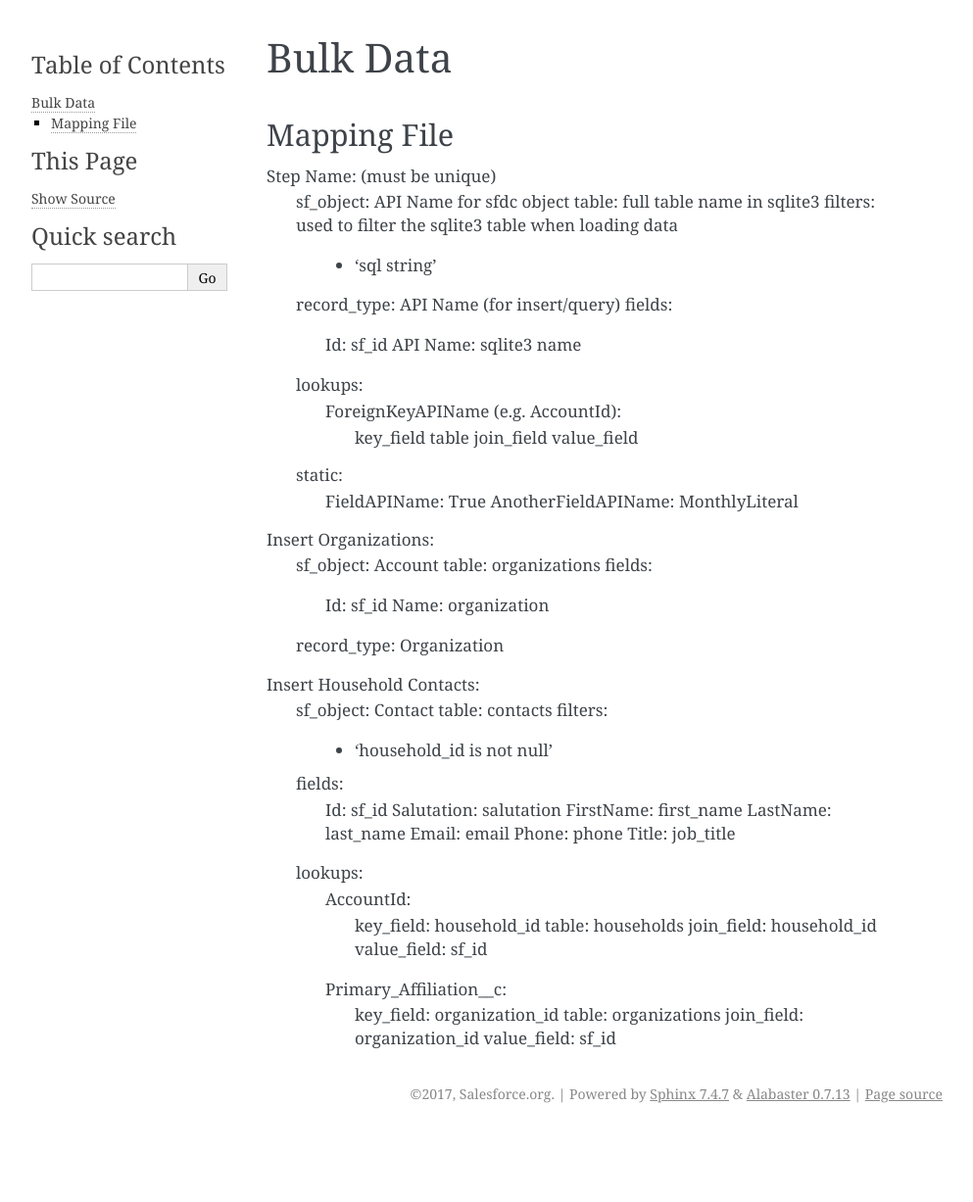
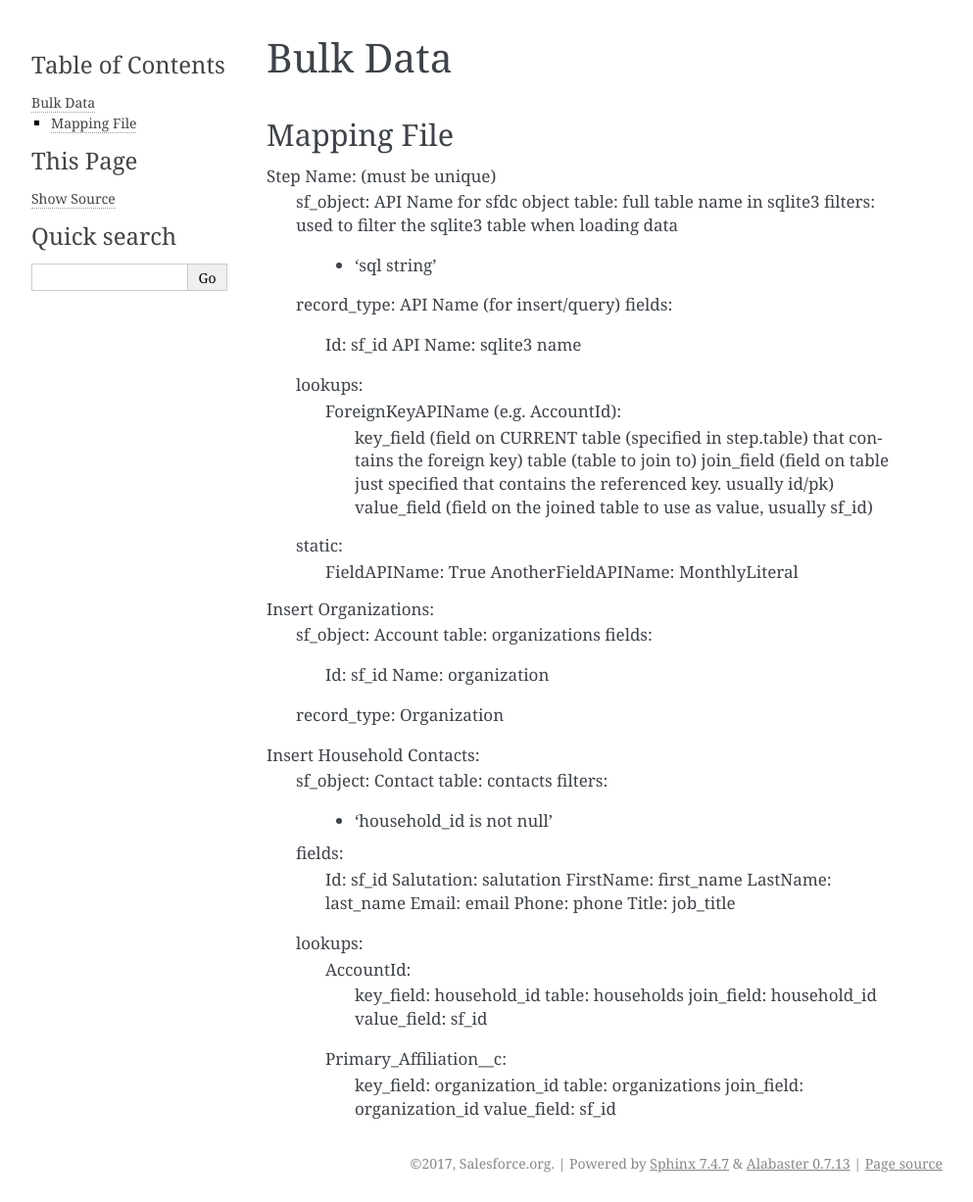
Before and after one commit to SFDO-Tooling/CumulusCI, a Sphinx documentation site: the page built from docs/bulk_data.rst, in a window 1280 px wide. Shown: the whole page at 98% size, without its empty margins (148-1141 px from the left). Built offline with Sphinx 7.4.7, drawn with Linux system fonts in a browser that asks for light colours; before the commit the page ends 1156 px from its top, so only the background shows below that.

Commit message:
create tables once all metadata is computed

```diff
--- a/docs/bulk_data.rst
+++ b/docs/bulk_data.rst
@@ -16,10 +16,10 @@ Step Name: (must be unique)
         API Name: sqlite3 name
     lookups:
         ForeignKeyAPIName (e.g. AccountId):
-            key_field
-            table
-            join_field
-            value_field
+            key_field (field on CURRENT table (specified in step.table) that contains the foreign key)
+            table (table to join to)
+            join_field (field on table just specified that contains the referenced key. usually id/pk)
+            value_field (field on the joined table to use as value, usually sf_id)
     static:
         FieldAPIName: True
         AnotherFieldAPIName: MonthlyLiteral
```
Also changed, not shown: 1 other file.
